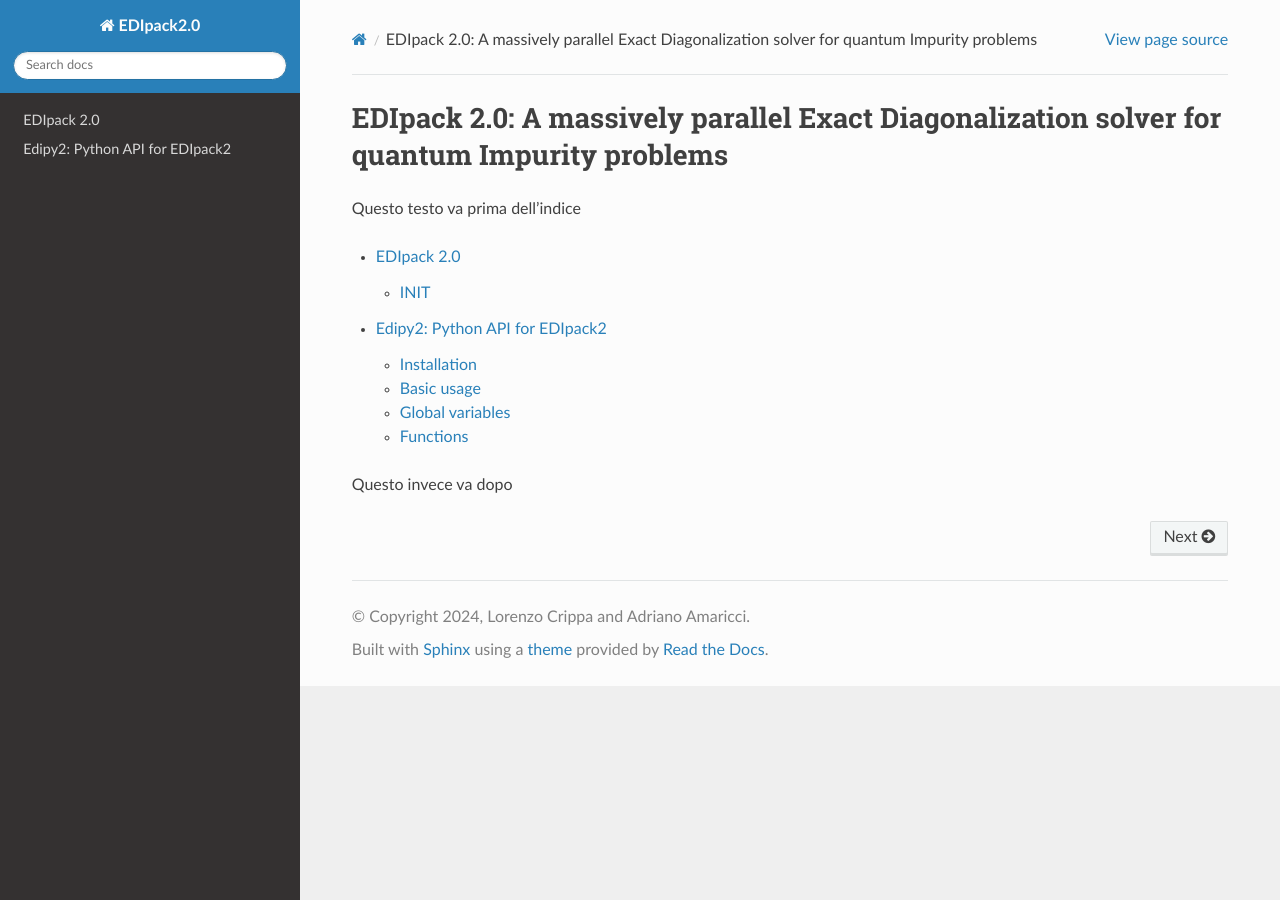
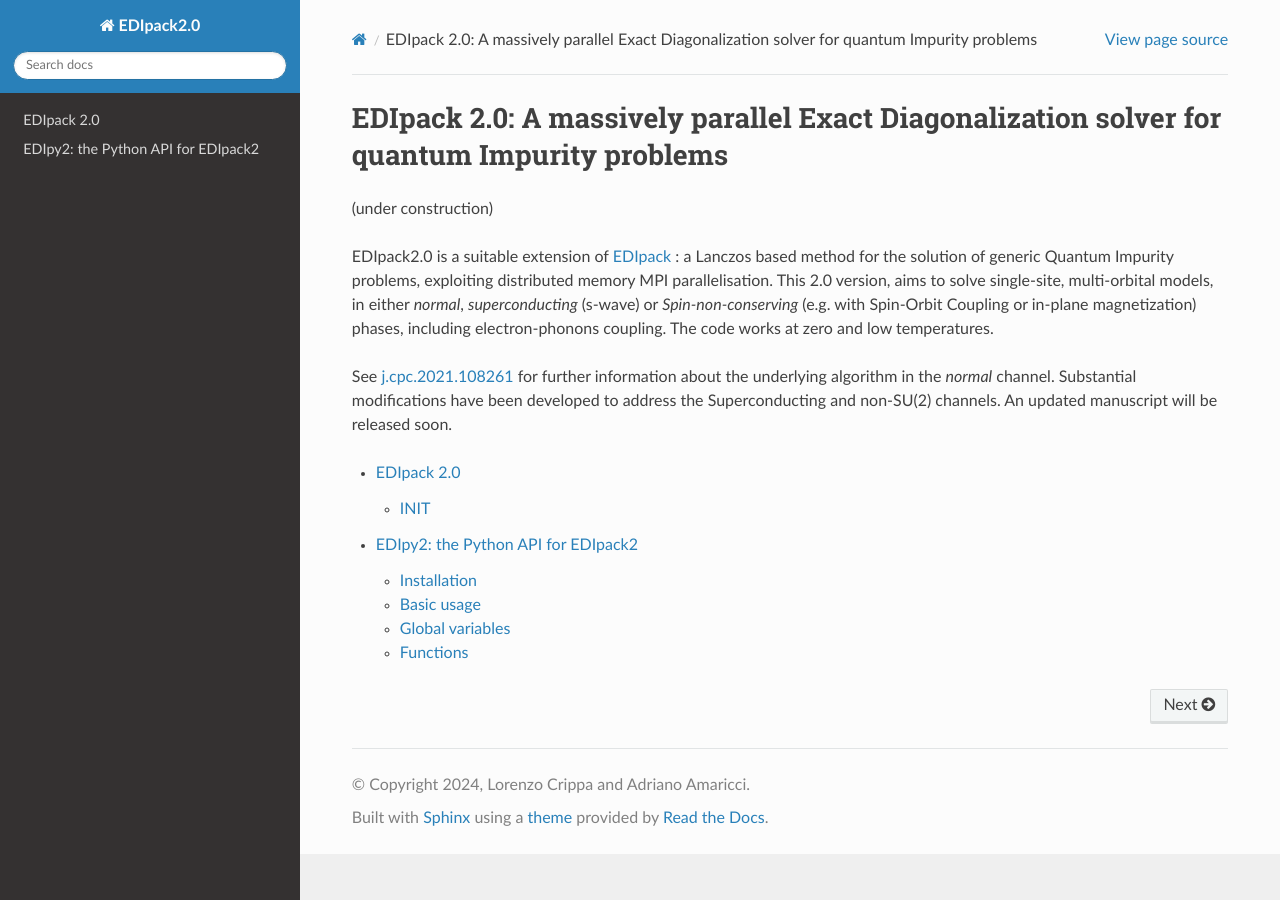
Before and after one commit to aamaricci/EDIpack2.0, a Sphinx documentation site: the page built from doc/index.rst, in a window 1280 px wide. Built offline with Sphinx 7.4.7 and the Read the Docs theme 3.1.0, drawn with Linux system fonts in a browser that asks for light colours.

```diff
--- a/doc/index.rst
+++ b/doc/index.rst
@@ -1,14 +1,23 @@
 EDIpack 2.0: A massively parallel Exact Diagonalization solver for quantum Impurity problems
 ============================================================================================================
 
+(under construction)
 
-Questo testo va prima dell'indice
+EDIpack2.0 is a suitable extension of `EDIpack
+<https://github.com/aamaricci/EDIpack>`_ : a  Lanczos based method
+for the solution of generic Quantum Impurity problems,  exploiting distributed memory MPI parallelisation.
+This 2.0 version, aims to solve single-site, multi-orbital models, in either  *normal*, *superconducting* (s-wave) or *Spin-non-conserving* (e.g. with Spin-Orbit Coupling or in-plane magnetization) phases, including electron-phonons coupling. The code works at zero and low temperatures.
+
+See
+`j.cpc.2021.108261 <https://doi.org/10.1016/j.cpc.2021.108261>`_
+for further information about the underlying algorithm in the *normal*
+channel.
+Substantial modifications have been developed to address the Superconducting and non-SU(2) channels.
+An updated manuscript will be released soon.
+
 
 .. toctree::
    :maxdepth: 2
 
    fortran_src/edipack2
    python_api/edipy2
-
-
-Questo invece va dopo
--- a/doc/python_api/edipy2.rst
+++ b/doc/python_api/edipy2.rst
@@ -1,5 +1,5 @@
-Edipy2: Python API for EDIpack2
-================================
+EDIpy2: the Python API for EDIpack2
+====================================
 
 
 .. toctree::
```
Also changed, not shown: README.md (+15 -1 lines), 1 other file.
